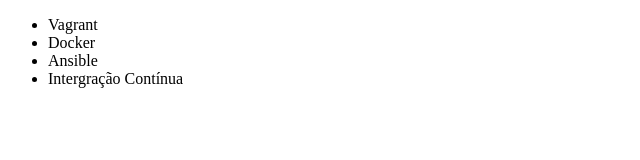
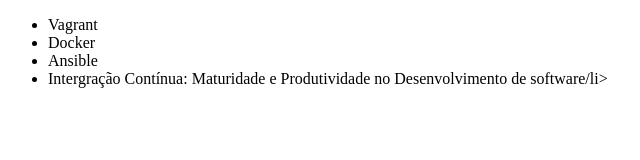
Before and after one commit to Benilson92/beni-git, a plain HTML site: page index.html in a window 1280 px wide. Shown: the whole page, without its empty margins (0-640 px from the left). Drawn offline with Linux system fonts and the light colour scheme.

Commit message:
Ronomeando curso de integração contínua

```diff
--- a/index.html
+++ b/index.html
@@ -11,7 +11,7 @@
         <li>Vagrant</li>
         <li>Docker</li>
         <li>Ansible</li>
-        <li>Intergração Contínua</li>
+        <li>Intergração Contínua: Maturidade e Produtividade no Desenvolvimento de software/li>
     </ul>
 
 </body>
```
